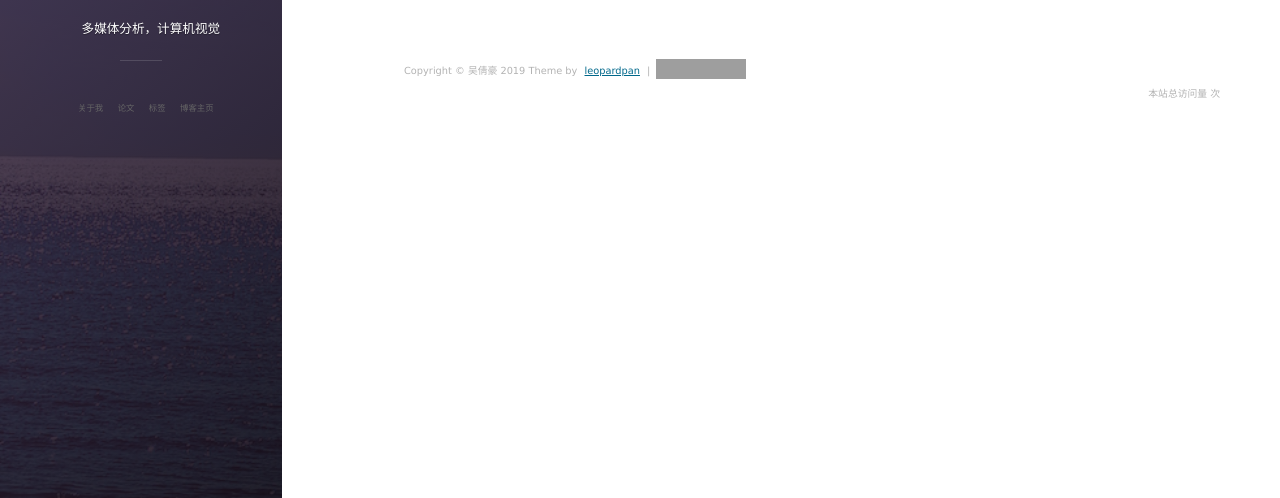
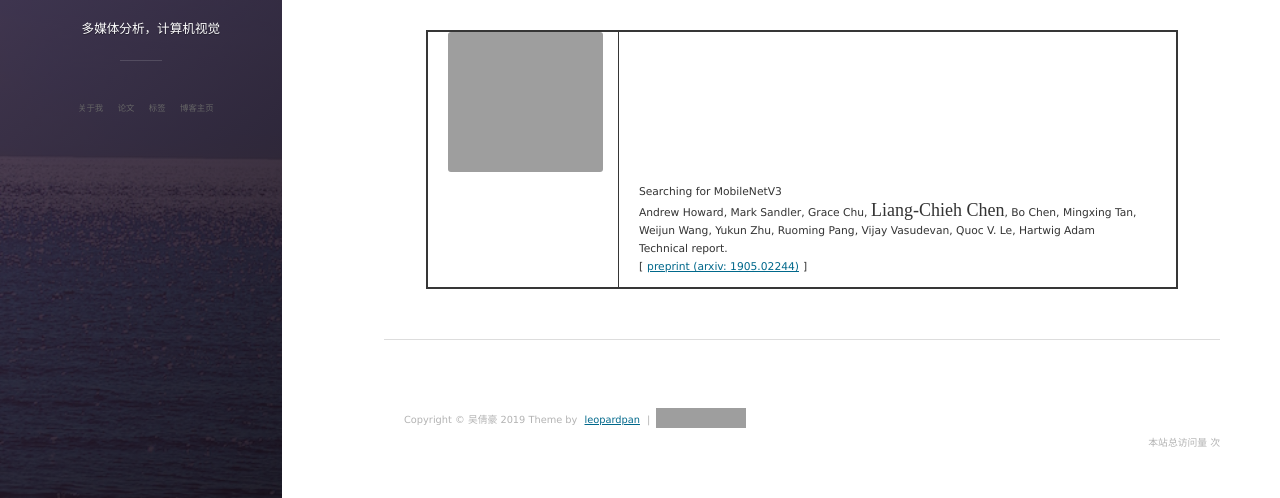
Before and after one commit to wqhIris/homepage, a Jekyll site: the page built from archive.md, in a window 1280 px wide and 1070 px high. Shown: the part 572-1070 px from the top of the window. Built offline with Jekyll 4.4.1, drawn with Linux system fonts in a browser that asks for light colours; nearby versions of some CDN libraries; comment, search, counter and statistics services are not loaded; grey boxes are pictures that could not be loaded.

Commit message:
Update archive.md

```diff
--- a/archive.md
+++ b/archive.md
@@ -7,3 +7,19 @@ header : 所有论文
 
 ### 2017
 -![PCM2017_partial_face_recog](https://raw.githubusercontent.com/wqhIris/wqhIris.github.io/master/images/avatar.jpg)Qianhao Wu, Zechao Li. A Fast and General Method for Partial Face Recognition. Pacific-Rim Conference on Multimedia (PCM), 2017. (oral)[<a href='https://link.springer.com/chapter/10.1007%2F978-3-319-77380-3_21'>pdf</a>]
+
+<table class="imgtable">
+  <tr>
+    <td>
+      <img src="/images/avatar.png" alt="mobilenetv3" width="300px" height="140px" />&nbsp;
+    </td>
+    <td align="left">
+      <p>
+        <b>Searching for MobileNetV3</b> <br />
+        Andrew Howard, Mark Sandler, Grace Chu, <i>Liang-Chieh Chen</i>, Bo Chen, Mingxing Tan, Weijun Wang, Yukun Zhu, Ruoming Pang, Vijay Vasudevan, Quoc V. Le, Hartwig Adam <br />
+        Technical report. <br />
+        [<a href="https://arxiv.org/abs/1905.02244">preprint (arxiv: 1905.02244)</a>]
+      </p>
+    </td>
+  </tr>
+</table>
```
